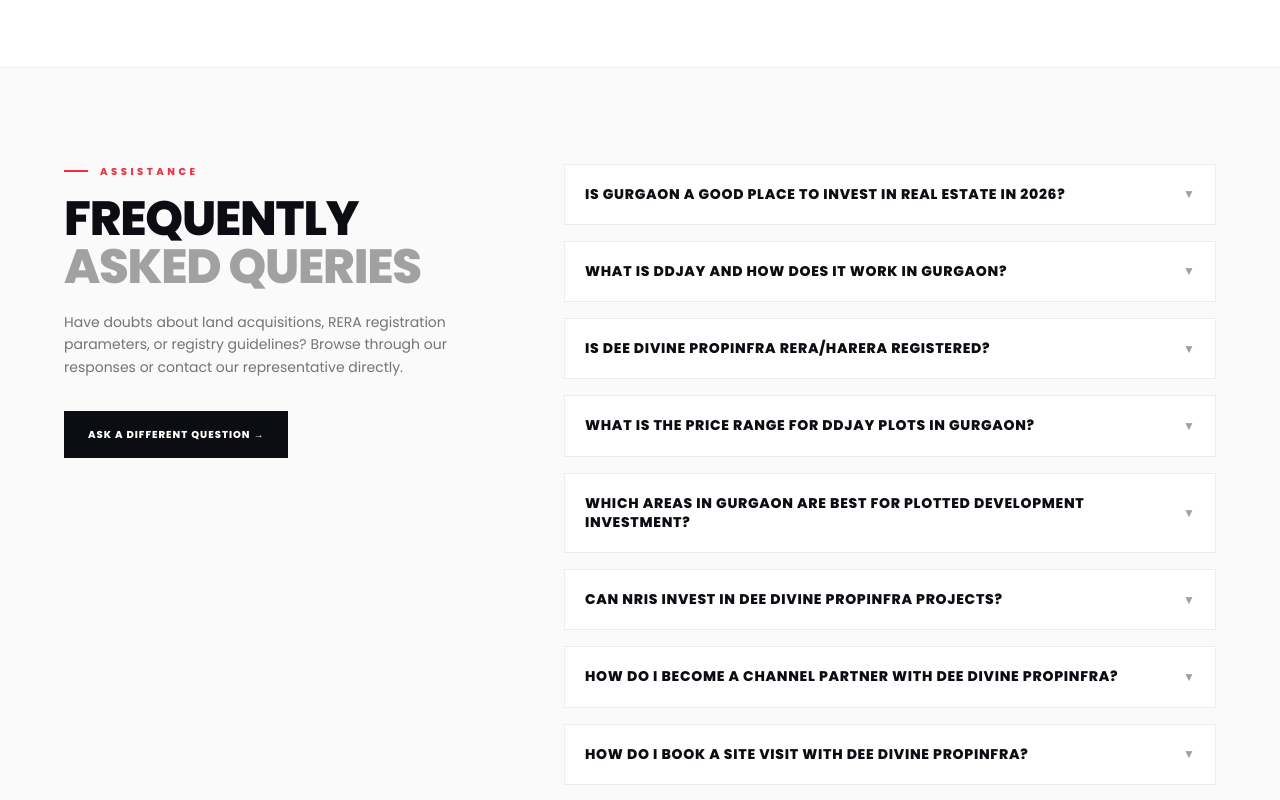
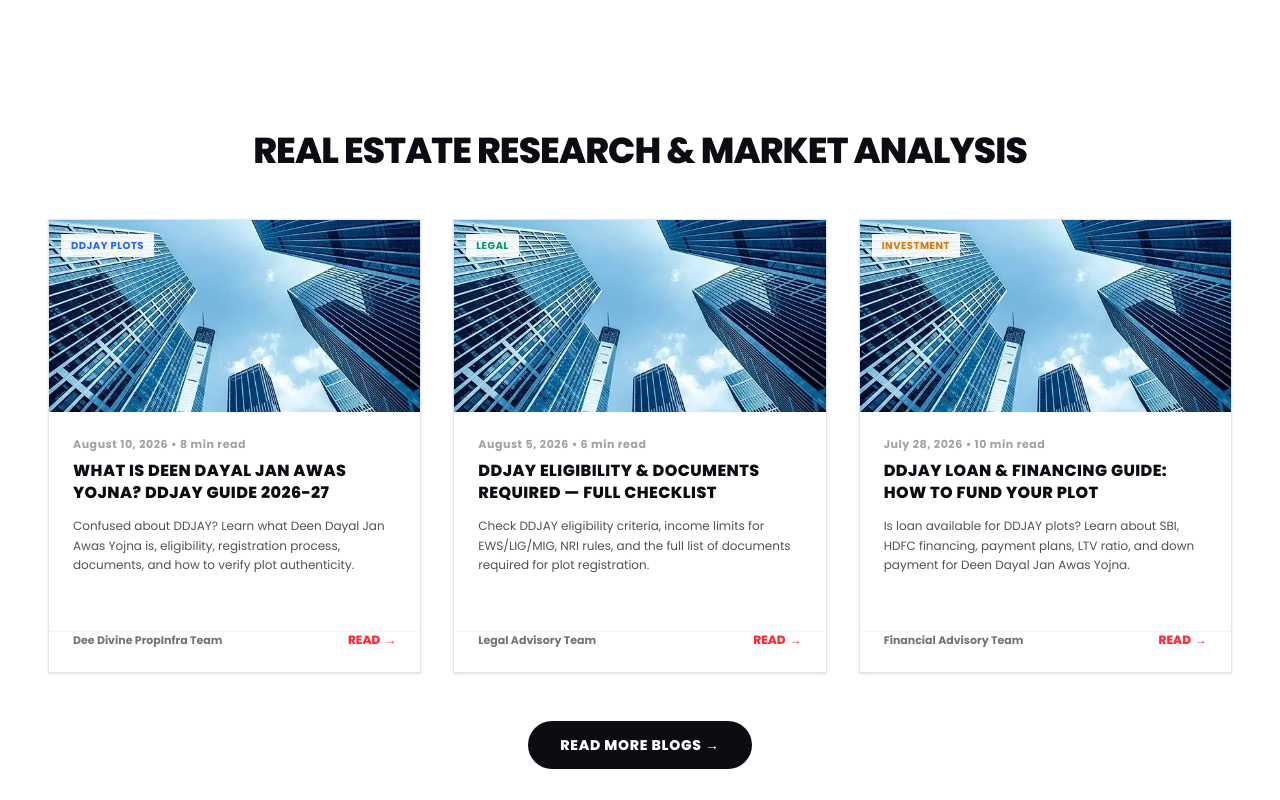
Before and after one commit to PunitDev0/DeeDivineWebsite, a Next.js app: page / in a window 1280 px wide. Shown: the part 6980-7780 px from the top of the page. Built offline with nearby package versions, Linux system fonts and the light colour scheme; no server answers.

Commit message:
blog scetion added to home page

```diff
--- a/src/components/hero-page/hero-page.jsx
+++ b/src/components/hero-page/hero-page.jsx
@@ -13,6 +13,7 @@
 import FAQAccordion from './faq-accordion'
 import AnimatedWave from './animated-wave-top'
 import AnimatedWave2 from './animated-wave-bottom'
+import HomeBlogSection from './home-blog-section'
 
 function HeroPage() {
   return (
@@ -28,6 +29,7 @@
         <BuyingRoadmap />
         {/* <AnimatedWave/> */}
         <FeaturedEvents/>
+        <HomeBlogSection />
         <FAQAccordion />
         {/* <AnimatedWave2/> */}
         <TestimonialsSection/>
--- /dev/null
+++ b/src/components/hero-page/home-blog-section.jsx
@@ -0,0 +1,82 @@
+import React from "react";
+import Image from "next/image";
+import Link from "next/link";
+import { getBlogs } from "@/lib/blogApi";
+import { categoryColors } from "@/data/blogArticles";
+
+const DEFAULT_CATEGORY_COLOR = "#dc2626";
+
+export default async function HomeBlogSection() {
+  const articles = await getBlogs();
+  const latestArticles = articles.slice(0, 3);
+
+  return (
+    <section className="max-w-7xl mx-auto px-6 md:px-12 py-16 bg-white sm:bg-transparent">
+      <div className="text-center max-w-5xl mx-auto mb-12">
+        <h2 className="text-2xl md:text-3xl lg:text-4xl font-black uppercase tracking-tight text-[#0c0d12] mb-4 whitespace-nowrap">
+          Real Estate Research & Market Analysis
+        </h2>
+      </div>
+
+      <div className="grid md:grid-cols-2 lg:grid-cols-3 gap-8">
+        {latestArticles.map((article) => (
+          <div
+            key={article.id || article.slug}
+            className="bg-white border border-neutral-200 overflow-hidden shadow-sm hover:shadow-md hover:-translate-y-1.5 transition-all duration-300 flex flex-col justify-between"
+          >
+            <div>
+              <div className="relative h-48 w-full bg-neutral-100">
+                <Image
+                  src={article.image}
+                  alt={article.title}
+                  fill
+                  className="object-cover"
+                />
+                <div className="absolute top-3 left-3">
+                  <span
+                    className="text-[10px] font-bold uppercase tracking-wider px-2.5 py-1 bg-white/90 backdrop-blur-sm"
+                    style={{
+                      color: categoryColors?.[article.category] || DEFAULT_CATEGORY_COLOR,
+                    }}
+                  >
+                    {article.category}
+                  </span>
+                </div>
+              </div>
+              <div className="p-6">
+                <div className="text-[11px] font-bold text-neutral-400 tracking-wider mb-2">
+                  {article.date} • {article.readTime}
+                </div>
+                <h3 className="text-base font-black text-[#0c0d12] uppercase tracking-wide mb-3 leading-snug hover:text-red-500 transition-colors">
+                  <Link href={`/blog/${article.slug}`}>{article.title}</Link>
+                </h3>
+                <p className="text-neutral-600 text-xs leading-relaxed line-clamp-3 mb-4">
+                  {article.excerpt}
+                </p>
+              </div>
+            </div>
+
+            <div className="p-6 pt-0 flex items-center justify-between border-t border-neutral-100 mt-4">
+              <span className="text-[11px] font-bold text-neutral-500">{article.author}</span>
+              <Link
+                href={`/blog/${article.slug}`}
+                className="text-xs font-black uppercase text-red-500 hover:underline flex items-center gap-1"
+              >
+                Read <span>→</span>
+              </Link>
+            </div>
+          </div>
+        ))}
+      </div>
+
+      <div className="mt-12 text-center">
+        <Link
+          href="/blog"
+          className="inline-flex items-center justify-center px-8 py-3.5 bg-[#0c0d12] hover:bg-red-600 text-white text-sm font-black uppercase tracking-wider transition-colors duration-300 rounded-full"
+        >
+          Read More Blogs →
+        </Link>
+      </div>
+    </section>
+  );
+}
```
